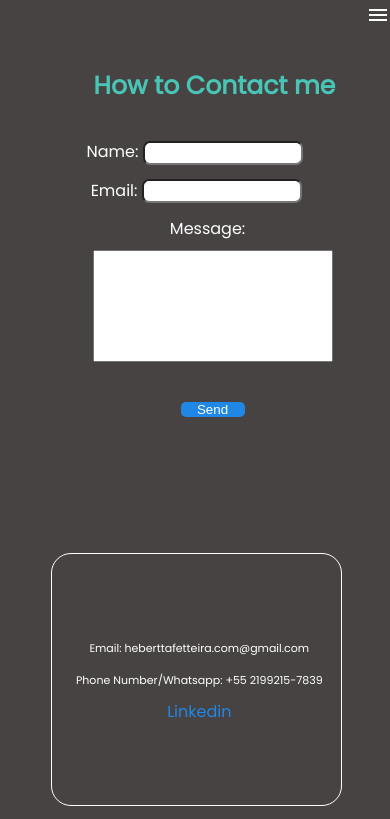
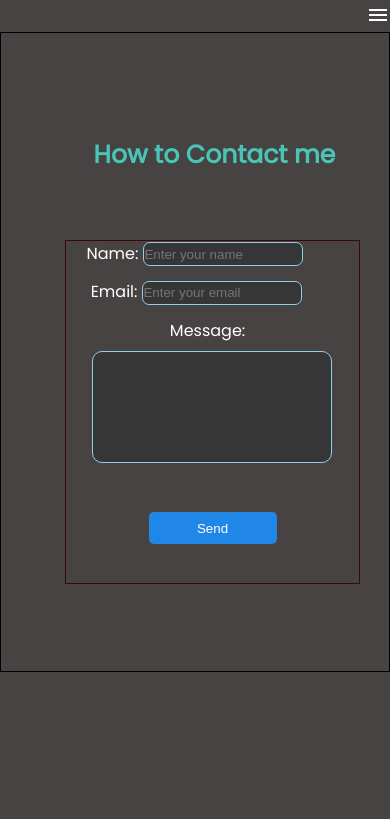
Before and after one commit to Kamui-Hebertt/Kamui-Hebertt.Portifolio, a React (Create React App) app in the folder my-app/: page /contact in a window 390 px wide. Shown: the top 819 px of the page. Built offline with nearby package versions, Linux system fonts and the light colour scheme.

Commit message:
fxing styles

```diff
--- a/my-app/src/pages/Contact.js
+++ b/my-app/src/pages/Contact.js
@@ -1,17 +1,14 @@
-import React, { useContext, useEffect, useRef, useState } from 'react';
-import emailjs from '@emailjs/browser';
-import Footer from '../components/Footer';
-import Loading from '../components/Loading';
-import SideBar from '../components/SideBar';
-import providerFile from '../context/contex';
+import React, { useContext, useEffect, useRef, useState } from "react";
+import emailjs from "@emailjs/browser";
+import Footer from "../components/Footer";
+import Loading from "../components/Loading";
+import SideBar from "../components/SideBar";
+import providerFile from "../context/contex";
+import MenuIcon from "@mui/icons-material/Menu";
 
-import MenuIcon from '@mui/icons-material/Menu'
-
-
-
-
-function Contact () {
-  const { loading, setloading, english, openSideBar } = useContext(providerFile);
+function Contact() {
+  const { loading, setloading, english, openSideBar } =
+    useContext(providerFile);
   const form = useRef();
 
   const [formData, setFormData] = useState({
@@ -20,18 +17,13 @@ function Contact () {
     message: "",
   });
 
-   useEffect(
-    () => {
-      setloading(true)
+  useEffect(() => {
+    setloading(true);
     let timer1 = setTimeout(() => setloading(false), 2000);
     return () => {
       clearTimeout(timer1);
     };
-    },
-    []
-  );
-
-
+  }, []);
 
   const { name, email, message } = formData;
 
@@ -42,15 +34,11 @@ function Contact () {
     });
   };
 
-
-
-
   const handleSubmit = (event) => {
     event.preventDefault();
 
-
-    if (!name || !email || !message ) {
-      alert(!english ? 'Preencha todos os campos' : 'fulfil all fields');
+    if (!name || !email || !message) {
+      alert(!english ? "Preencha todos os campos" : "fulfil all fields");
       return;
     }
 
@@ -59,18 +47,23 @@ function Contact () {
       email: email,
       subject: "costumer message",
       description: message,
-
     };
 
-    emailjs.send(
-        'service_714sd0j',
-        'template_uuco2rq',
+    emailjs
+      .send(
+        "service_714sd0j",
+        "template_uuco2rq",
         templateParams,
-        'jKyrOlP3iZ70djF8G'
+        "jKyrOlP3iZ70djF8G"
       )
       .then(
         (response) => {
-          alert(!english ? 'Mensagem enviada com Sucesso!!' :'Message sent successfully!!', response.text);
+          alert(
+            !english
+              ? "Mensagem enviada com Sucesso!!"
+              : "Message sent successfully!!",
+            response.text
+          );
           setFormData({
             name: "",
             email: "",
@@ -78,7 +71,7 @@ function Contact () {
           });
         },
         (error) => {
-          console.log('error...', error);
+          console.log("error...", error);
         }
       );
 
@@ -94,76 +87,93 @@ function Contact () {
     //   });
   };
 
-
-
-        return(
-            <div  >
+  return (
+    <div>
       <SideBar />
-          {loading ? <Loading /> : (
+      {loading ? (
+        <Loading />
+      ) : (
         <div className="allContact">
-            <div className="menuBar" >
-               <button onClick={openSideBar} >
+          <div className="menuBar">
+            <button onClick={openSideBar}>
               <MenuIcon />
             </button>
           </div>
           <div className="form">
-
             <h3>{english ? "How to Contact me" : "Como me contatar"}</h3>
 
             <form className="formMain" ref={form} onSubmit={handleSubmit}>
               <div>
-                      <label htmlFor="name" className="nameL">{english ?"Name:" : "Nome:"}</label>
+                <label htmlFor="name" className="nameL">
+                  {english ? "Name:" : "Nome:"}
+                </label>
                 <input
                   className="name"
+                  placeholder={english?"Enter your name" : "Digite seu Nome"}
                   type="text"
                   name="name"
                   value={name}
                   onChange={handleInputChange}
-                        required />
+                  required
+                />
               </div>
               <div>
-                      <label className="emailL" htmlFor="email">Email:</label>
+                <label className="emailL" htmlFor="email">
+                  Email:
+                </label>
                 <input
                   className="email"
+                  placeholder={english?"Enter your email" : "Digite seu email"}
                   type="email"
                   name="email"
                   value={email}
                   onChange={handleInputChange}
-                        required />
+                  required
+                />
               </div>
               <div>
                 <div className="textfield">
-                      <label className="messageL" htmlFor="message">{english ?"Message:" : "Mensagem:"}</label>
+                  <label className="messageL" htmlFor="message">
+                    {english ? "Message:" : "Mensagem:"}
+                  </label>
                   <textarea
                     className="textMessage"
                     name="message"
                     value={message}
                     onChange={handleInputChange}
-                        required />
+                    required
+                  />
                 </div>
               </div>
-                    <button type="submit" className="sendBtn">{english ?"Send" : "Enviar"}</button>
+              <button type="submit" className="sendBtn">
+                {english ? "Send" : "Enviar"}
+              </button>
             </form>
           </div>
           <main className="contact">
             <div className="textC">
+              <p>Email: heberttafetteira.com@gmail.com</p>
+              <p>
+                {english
+                  ? "Phone Number/Whatsapp: +55 2199215-7839"
+                  : "Telefone/Whatsapp: +55 2199215-7839"}
+              </p>
 
-                  <p>Email: heberttafetteira.com@gmail.com</p>
-                  <p>{english ? "Phone Number/Whatsapp: +55 2199215-7839" : "Telefone/Whatsapp: +55 2199215-7839"}</p>
-
-                   <a href="https://www.linkedin.com/in/hebertt-nascimento/" target="_blank" rel="noreferrer"> Linkedin </a>
+              <a
+                href="https://www.linkedin.com/in/hebertt-nascimento/"
+                target="_blank"
+                rel="noreferrer"
+              >
+                {" "}
+                Linkedin{" "}
+              </a>
             </div>
-
-
           </main>
-
-
         </div>
-            ) }
-           {loading ? null : (<Footer />) }
-
+      )}
+      {loading ? null : <Footer />}
     </div>
-        )
+  );
 }
 
 export default Contact;
--- a/my-app/src/styles/_contact.scss
+++ b/my-app/src/styles/_contact.scss
@@ -1,7 +1,8 @@
 
 
 .contact {
-  height: 40vh;
+  margin-top: 10rem;
+  height: 10rem;
   display: flex;
   justify-content: center;
   align-items: center;
@@ -22,7 +23,7 @@
   line-height: 2rem;
   margin-left: 13vw;
   width: 60vw;
-  height: 30vh;
+  height: 15vh;
   color: $whiteLetter;
   margin-top: 3vh;
   padding-left: 1.5vw;}
--- a/my-app/src/styles/_contactMobile.scss
+++ b/my-app/src/styles/_contactMobile.scss
@@ -19,7 +19,6 @@
 .form{
   display: flex;
   justify-content: center;
-
   align-items: center;
 }
 
@@ -27,11 +26,13 @@
   width: 10rem;
   margin-right: 2rem;
   height: 1.5rem;
+  color:white;
 }
 .name{
   height: 1.5rem;
   margin-right: 2.2rem;
   width: 10rem;
+
 }
 .textC  p {
   font-size: 11px;
@@ -48,20 +49,21 @@
   height: 7rem;
 }
 .sendBtn{
-  margin-top: -5rem;
-  width: 4rem;
+  width: 6rem;
+  height: 3em;
 }
 
 
 }
 
-@media (max-width: 280px) {
+@media (max-width: 375px) {
 .form h3{
   margin-right: 1rem;
   text-align: center;
 }
   .sendBtn{
-    margin-top: -3rem;
+   margin-top: 1rem;
+    width: 8rem;
   }
 .textMessage{
  margin-right: 1.7rem;
@@ -69,19 +71,45 @@
 
 }
 
-@media (max-width: 375px) {
+@media (max-width: 540px) {
 
   .sendBtn{
-    margin-top: -2.5rem;
+    height: 6rem;
+    margin-top: -4.5rem;
   }
 .textMessage{
  margin-right: 1.7rem;
+}
+.sendBtn{
+
+  width: 8rem;
+  height: 2rem;
 }
 
 .email{
   margin-right: 2rem;
 }
 
+.textMessage {
+ margin-left: 2em;
+
+}
+
+}
+@media (max-width: 414px) {
+
+  .form{
+    display: flex;
+    justify-content: center;
+   height: 40rem;
+    border:1px solid black;
+    align-items: center;
+  }
+
+  .formMain{
+    height: 21.5rem;
+  }
+
 
 
 }
--- a/my-app/src/styles/_formContact.scss
+++ b/my-app/src/styles/_formContact.scss
@@ -8,39 +8,62 @@
 
 }
 .form > h3 {
+  display:flex;
+  justify-content: center;
+  align-items: center;
   color:$whiteLetter;
   font-family: "Poppins";
   font-size: 7vh;
   color: $blueHove;
-  margin-top: 5vh;
+  margin-top: 7rem;
   margin-left: 10vw;
 }
 
 .name {
 height: 3.7vh;
 width: 18vw;
+border:1px solid rgb(143, 207, 233);
+background-color: rgb(54, 54, 54);
+color:white;
+}
 
-}
+.name:focus{
+  color:white;
+  border:1px solid rgb(12, 57, 75);}
 
 .email {
   height: 3.7vh;
   width: 18vw;
+  border:1px solid rgb(143, 207, 233);
+  background-color: rgb(54, 54, 54);
+  color:white;
 }
+.email:focus{
+  color:white;
+  border:1px solid rgb(12, 57, 75);}
+
 
 .textMessage {
   resize: none;
   height: 30vh;
   width: 40vw;
-}
+  color:white;
+  border:1px solid rgb(143, 207, 233);
+  background-color: rgb(54, 54, 54);
+  border-radius: 10px;
+ }
+.textMessage:focus{color:white;
+  border:1px solid rgb(12, 57, 75);}
 
 .sendBtn {
-  width: 6vw;
-
+  margin-top: 1rem;
+  width: 10rem;
+  height: 3rem;
   border-radius: 5px;
   color: $whiteLetter;
   background-color: $blueborder;
   border: none;
-  transition: 2s;
+
 }
 
 .sendBtn:hover {
@@ -50,12 +73,14 @@ cursor:pointer;
 }
 .formMain  input {
   border-radius: 7px;
+
 }
 
 .formMain {
+  margin-top: 2rem;
   margin-left: 9vw;
-  height: 45vh;
-
+  height: 51.5vh;
+  border:1px solid rgb(58, 8, 8);
   display: flex;
   flex-direction: column;
   align-items: center;
@@ -75,8 +100,6 @@ cursor:pointer;
 }
 
 .messageL {
-
-
   margin-bottom: 1vh;
   margin-right: 10px;
   color:$whiteLetter;
--- a/my-app/src/styles/_mobile.scss
+++ b/my-app/src/styles/_mobile.scss
@@ -33,7 +33,7 @@ margin-bottom: 5rem;
   }
 
   .hi {
-    margin-bottom: -4.6rem;
+    margin-bottom: -5.7rem;
 
   }
   .content {
@@ -86,7 +86,7 @@ width: 1rem;;
   text-align: center;
   padding-left: 1rem;
   padding-right: 1rem;
-
+  margin-top: 0.2rem;
 }
 }
 
@@ -109,6 +109,7 @@ width: 1rem;;
 
  .hi{
   margin-right: 2rem;
+
  }
   .hi1{
     margin-right: 2rem;
--- a/my-app/src/styles/main.css
+++ b/my-app/src/styles/main.css
@@ -266,7 +266,7 @@ body {
     width: 15rem;
   }
   .hi {
-    margin-bottom: -4.6rem;
+    margin-bottom: -5.7rem;
   }
   .content {
     height: 30rem;
@@ -303,6 +303,7 @@ body {
     text-align: center;
     padding-left: 1rem;
     padding-right: 1rem;
+    margin-top: 0.2rem;
   }
 }
 @media (max-width: 280px) {
@@ -796,7 +797,8 @@ body {
 }
 
 .contact {
-  height: 40vh;
+  margin-top: 10rem;
+  height: 10rem;
   display: flex;
   justify-content: center;
   align-items: center;
@@ -814,7 +816,7 @@ body {
   line-height: 2rem;
   margin-left: 13vw;
   width: 60vw;
-  height: 30vh;
+  height: 15vh;
   color: #fff;
   margin-top: 3vh;
   padding-left: 1.5vw;
@@ -899,37 +901,66 @@ body {
 }
 
 .form > h3 {
+  display: flex;
+  justify-content: center;
+  align-items: center;
   color: #fff;
   font-family: "Poppins";
   font-size: 7vh;
   color: #49c5b6;
-  margin-top: 5vh;
+  margin-top: 7rem;
   margin-left: 10vw;
 }
 
 .name {
   height: 3.7vh;
   width: 18vw;
+  border: 1px solid rgb(143, 207, 233);
+  background-color: rgb(54, 54, 54);
+  color: white;
+}
+
+.name:focus {
+  color: white;
+  border: 1px solid rgb(12, 57, 75);
 }
 
 .email {
   height: 3.7vh;
   width: 18vw;
+  border: 1px solid rgb(143, 207, 233);
+  background-color: rgb(54, 54, 54);
+  color: white;
+}
+
+.email:focus {
+  color: white;
+  border: 1px solid rgb(12, 57, 75);
 }
 
 .textMessage {
   resize: none;
   height: 30vh;
   width: 40vw;
+  color: white;
+  border: 1px solid rgb(143, 207, 233);
+  background-color: rgb(54, 54, 54);
+  border-radius: 10px;
+}
+
+.textMessage:focus {
+  color: white;
+  border: 1px solid rgb(12, 57, 75);
 }
 
 .sendBtn {
-  width: 6vw;
+  margin-top: 1rem;
+  width: 10rem;
+  height: 3rem;
   border-radius: 5px;
   color: #fff;
   background-color: #2187e7;
   border: none;
-  transition: 2s;
 }
 
 .sendBtn:hover {
@@ -942,8 +973,10 @@ body {
 }
 
 .formMain {
+  margin-top: 2rem;
   margin-left: 9vw;
-  height: 45vh;
+  height: 51.5vh;
+  border: 1px solid rgb(58, 8, 8);
   display: flex;
   flex-direction: column;
   align-items: center;
@@ -1092,6 +1125,7 @@ body {
     width: 10rem;
     margin-right: 2rem;
     height: 1.5rem;
+    color: white;
   }
   .name {
     height: 1.5rem;
@@ -1112,31 +1146,52 @@ body {
     height: 7rem;
   }
   .sendBtn {
-    margin-top: -5rem;
-    width: 4rem;
+    width: 6rem;
+    height: 3em;
   }
 }
-@media (max-width: 280px) {
+@media (max-width: 375px) {
   .form h3 {
     margin-right: 1rem;
     text-align: center;
   }
   .sendBtn {
-    margin-top: -3rem;
+    margin-top: 1rem;
+    width: 8rem;
   }
   .textMessage {
     margin-right: 1.7rem;
   }
 }
-@media (max-width: 375px) {
+@media (max-width: 540px) {
   .sendBtn {
-    margin-top: -2.5rem;
+    height: 6rem;
+    margin-top: -4.5rem;
   }
   .textMessage {
     margin-right: 1.7rem;
   }
+  .sendBtn {
+    width: 8rem;
+    height: 2rem;
+  }
   .email {
     margin-right: 2rem;
+  }
+  .textMessage {
+    margin-left: 2em;
+  }
+}
+@media (max-width: 414px) {
+  .form {
+    display: flex;
+    justify-content: center;
+    height: 40rem;
+    border: 1px solid black;
+    align-items: center;
+  }
+  .formMain {
+    height: 21.5rem;
   }
 }
 @media (max-width: 768px) {
```
Also changed, not shown: my-app/src/styles/_components.scss (line endings or trailing spaces), 1 other file (tests, documents, lock files or other folders). Lines whose indentation alone changed are shown as unchanged.
